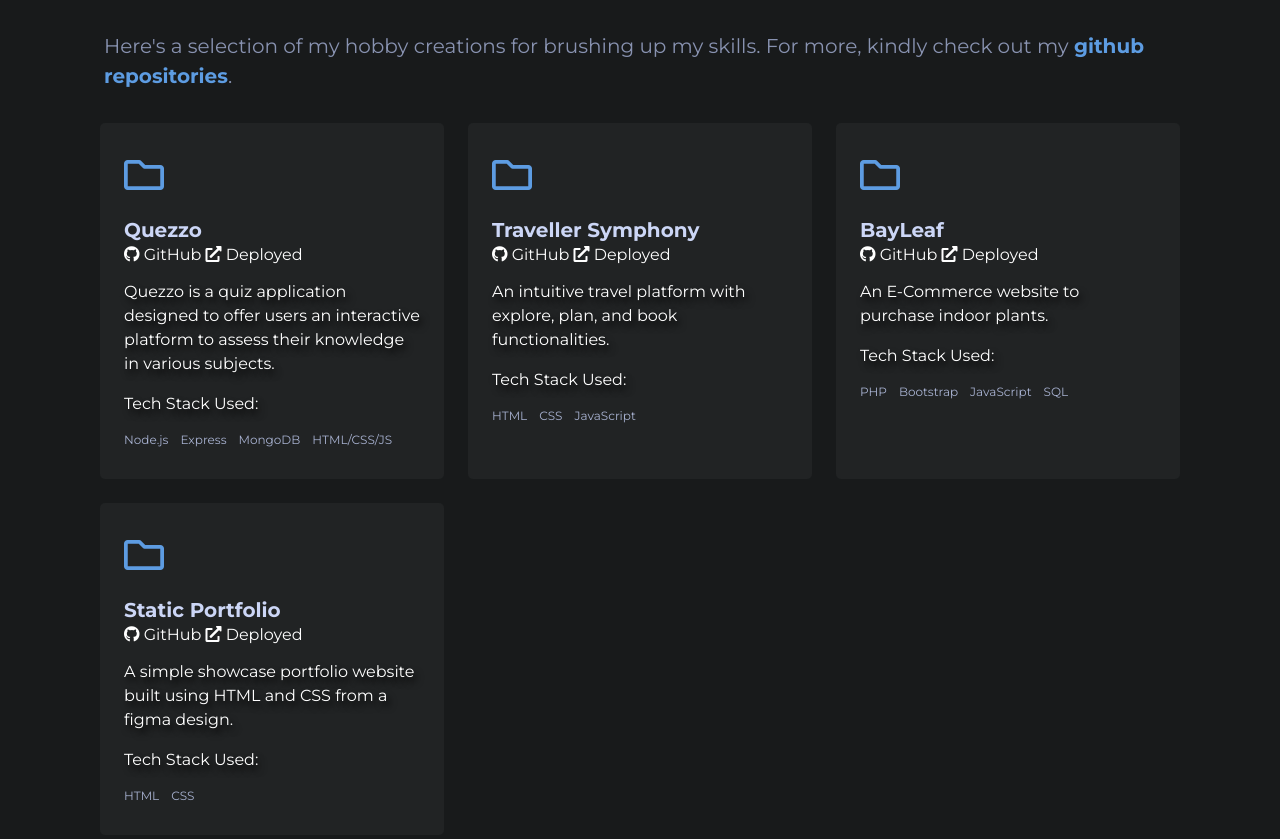
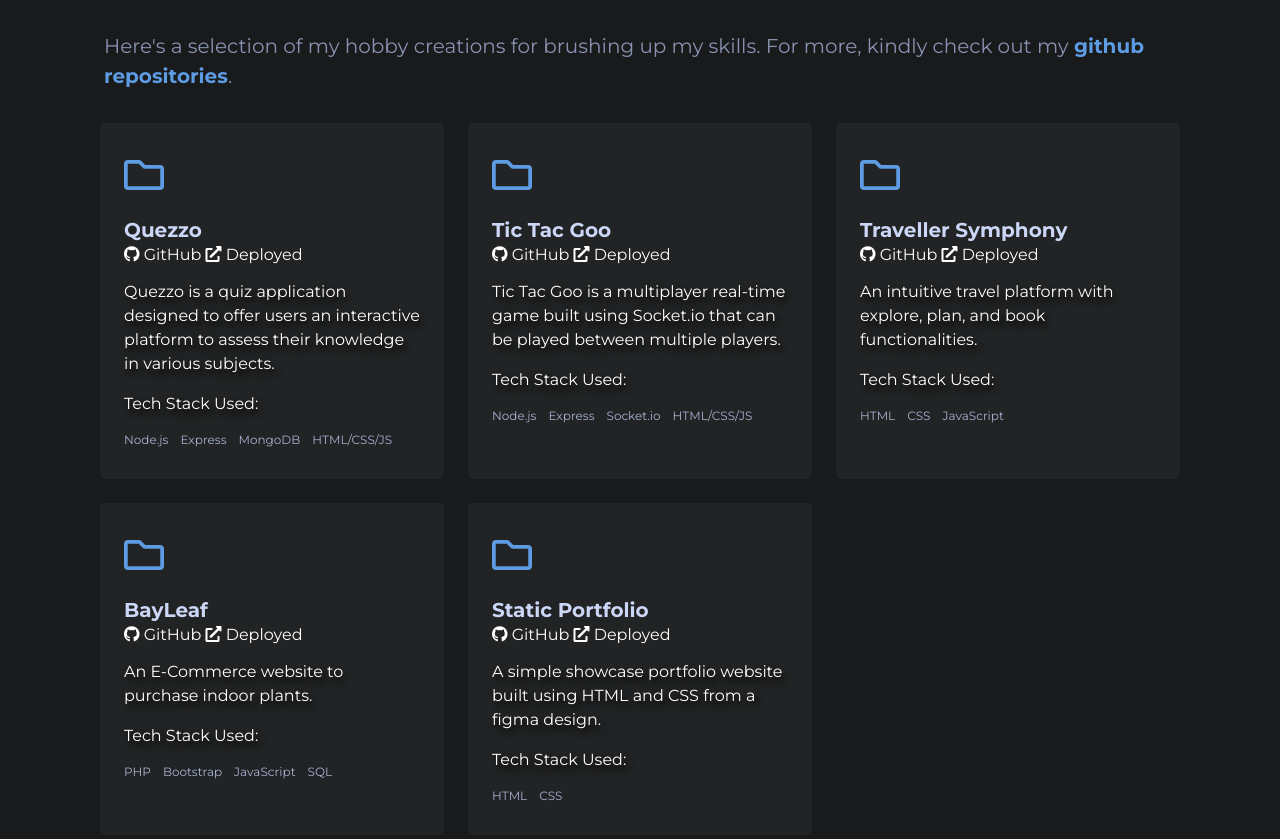
Before and after one commit to visorry/visorry2.github.io, a plain HTML site: page index.html in a window 1280 px wide. Shown: the part 2520-3359 px from the top of the page. Drawn offline with Linux system fonts and the light colour scheme.

Commit message:
updated resume

```diff
--- a/index.html
+++ b/index.html
@@ -178,7 +178,7 @@
                         <h2 class="project-title">Quezzo</h2>
                         <div class="project-links">
                             <a href="https://github.com/visorry/Quezzo" class="project-github-link" target="_blank" style="color: white;"><i class="fab fa-github"></i> GitHub </a>
-                            <a href="https://gentle-druid-1e8a35.netlify.app/" class="project-deployed-link" target="_blank" style="color: white;"><i class="fas fa-external-link-alt"></i> Deployed</a>
+                            <a href="https://quezzo-dwen.vercel.app/" class="project-deployed-link" target="_blank" style="color: white;"><i class="fas fa-external-link-alt"></i> Deployed</a>
                         </div>
                         <p class="project-description">Quezzo is a quiz application designed to offer users an interactive platform to assess their knowledge in various subjects.</p>
                         <p class="project-tech-stack">Tech Stack Used:</p>
@@ -186,6 +186,24 @@
                             <li>Node.js</li>
                             <li>Express</li>
                             <li>MongoDB</li>
+                            <li>HTML/CSS/JS</li>
+                        </ul>
+                    </div>
+
+                    <div class="project-card">
+                        <div class="icon"><i class="far fa-folder fa-2x"></i></div>
+                        <img class="project-image" src="./img/tic-tac-goo.png" alt=" Quezzo Image">
+                        <h2 class="project-title">Tic Tac Goo</h2>
+                        <div class="project-links">
+                            <a href="https://github.com/visorry/Compiler-Chetna-2345" class="project-github-link" target="_blank" style="color: white;"><i class="fab fa-github"></i> GitHub </a>
+                            <a href="https://compiler-chetna-2345.vercel.app/" class="project-deployed-link" target="_blank" style="color: white;"><i class="fas fa-external-link-alt"></i> Deployed</a>
+                        </div>
+                        <p class="project-description">Tic Tac Goo is a multiplayer real-time game built using Socket.io that can be played between multiple players.</p>
+                        <p class="project-tech-stack">Tech Stack Used:</p>
+                        <ul class="tech-stack">
+                            <li>Node.js</li>
+                            <li>Express</li>
+                            <li>Socket.io</li>
                             <li>HTML/CSS/JS</li>
                         </ul>
                     </div>
```
Also changed, not shown: img/tic-tac-goo.png (added).
